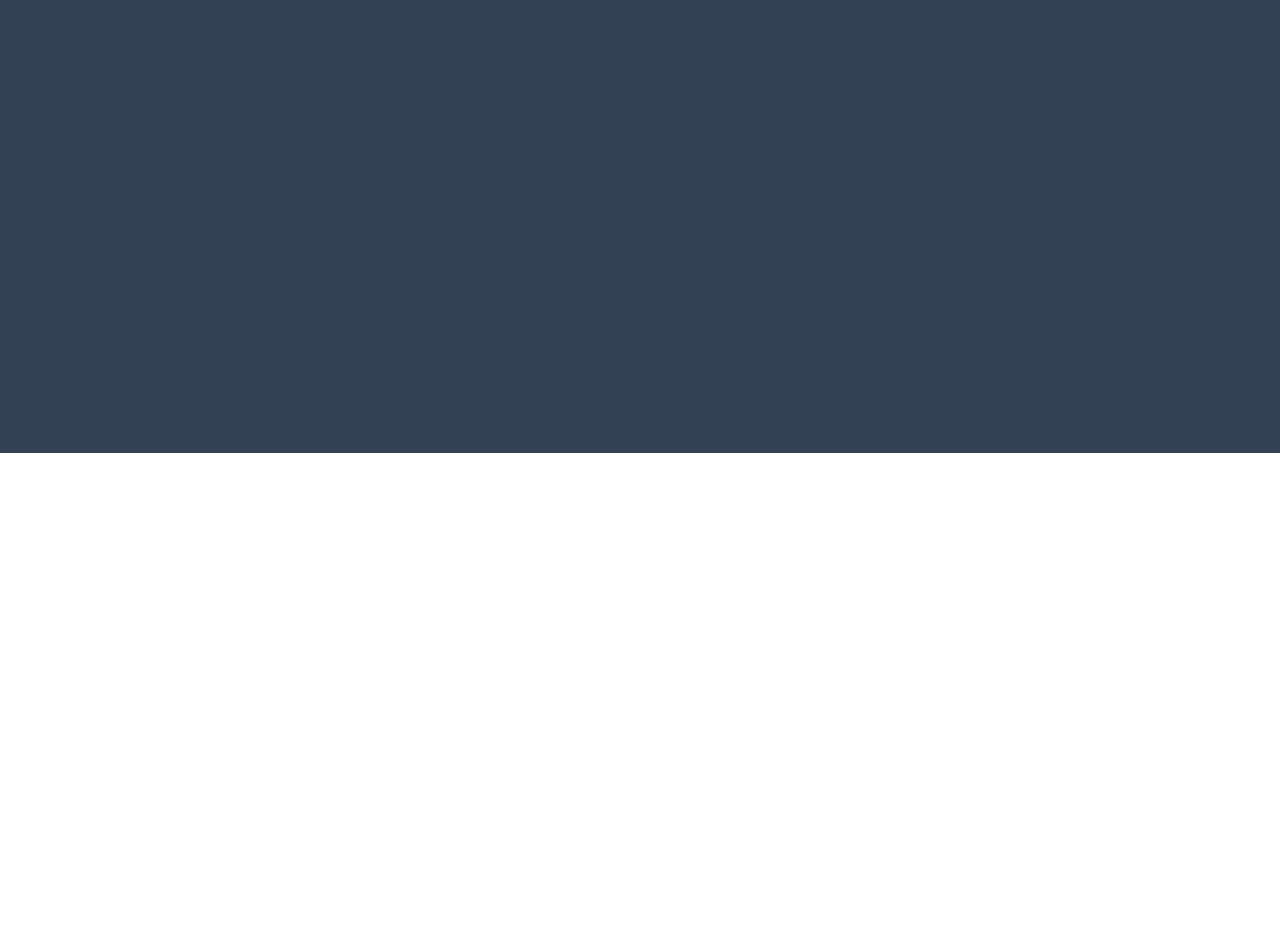
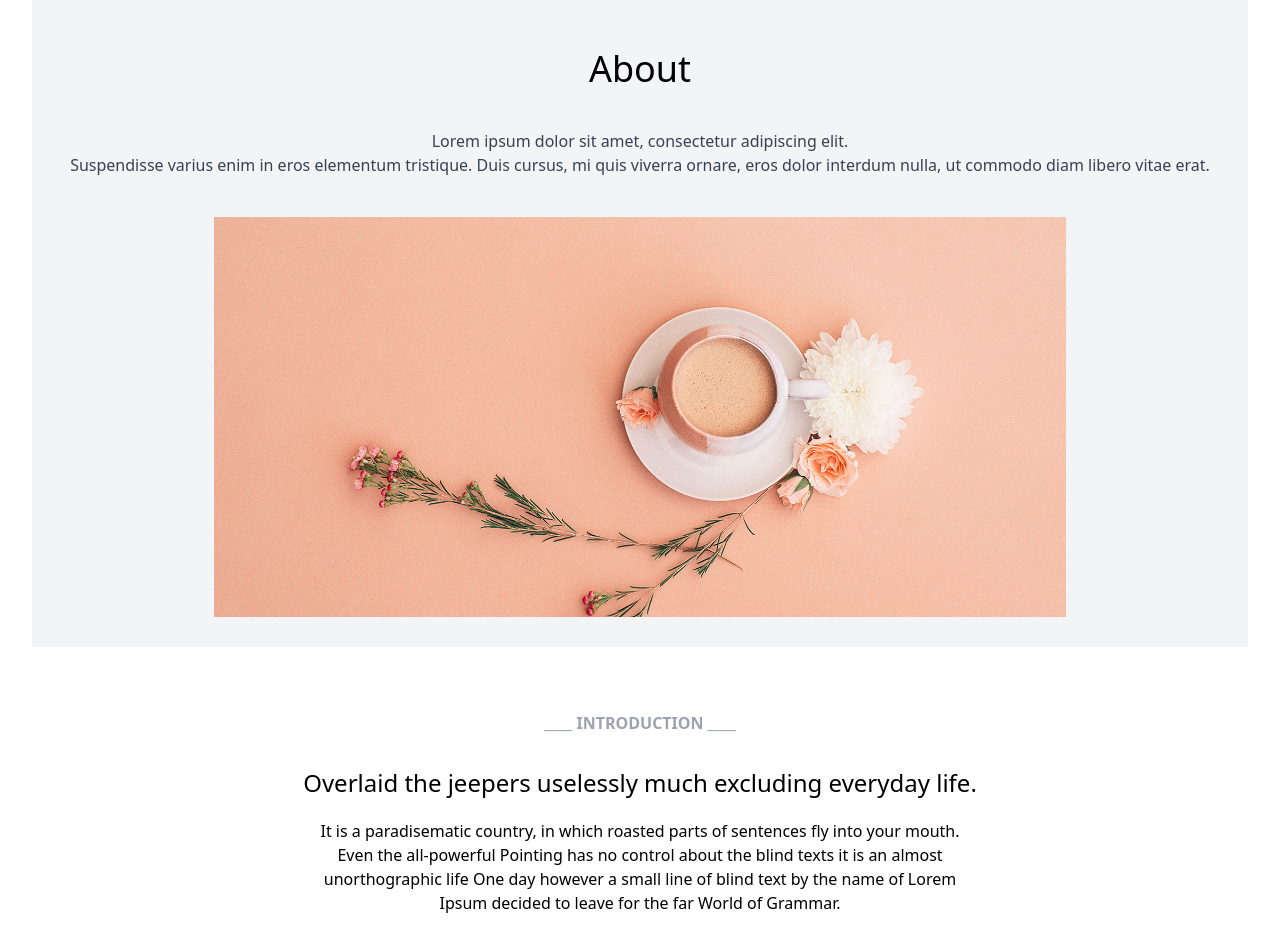
Before and after one commit to TheCoTam/coffee-style-fullstack, a React (Vite) app in the folder client/: page /about in a window 1280 px wide. Shown: the part 160-1097 px from the top of the page. Before the commit the page ends 800 px from the top, so only its background shows below. Built offline with nearby package versions, Linux system fonts and the light colour scheme.

Commit message:
hoàn thiện giao diện trang about

```diff
--- a/client/src/components/Products/header.jsx
+++ b/client/src/components/Products/header.jsx
@@ -47,7 +47,7 @@ const ProductsHeader = () => {
   });
 
   return (
-    <div className="flex flex-col items-center text-center gap-5 mt-[30px]">
+    <div className="flex flex-col items-center text-center gap-5 mt-[30px] animate-float-in">
       <p className="text-3xl font-semibold">{name}</p>
       <p className="text-gray-500">{description}</p>
       <div className="flex flex-col md:flex-row items-center justify-center gap-3 w-full">
--- a/client/src/components/Products/slider.jsx
+++ b/client/src/components/Products/slider.jsx
@@ -10,7 +10,10 @@ import SliderItem from "./slider-item";
 
 const Slider = () => {
   return (
-    <Carousel opts={{ loop: true }} className="w-[70%] sm:w-[80%]">
+    <Carousel
+      opts={{ loop: true }}
+      className="w-[70%] sm:w-[80%] animate-float-in"
+    >
       <CarouselContent>
         {blog_data.map((item, index) => (
           <CarouselItem key={index}>
--- /dev/null
+++ b/client/src/components/about/about-header.jsx
@@ -0,0 +1,22 @@
+const AboutHeader = () => {
+  return (
+    <div className="w-full lg:w-[95%] bg-gray-100 flex flex-col items-center gap-10 pt-[70px] pb-[30px]">
+      <p className="text-4xl">About</p>
+      <p className="text-center text-gray-700">
+        Lorem ipsum dolor sit amet, consectetur adipiscing elit.
+        <br /> Suspendisse varius enim in eros elementum tristique. Duis cursus,
+        mi quis viverra ornare, eros dolor interdum nulla, ut commodo diam
+        libero vitae erat.
+      </p>
+      <div className="flex items-center justify-center w-[70%] h-[400px] overflow-hidden animate-float-in">
+        <img
+          src="test-product-image.jpg"
+          alt="image"
+          className="object-cover"
+        />
+      </div>
+    </div>
+  );
+};
+
+export default AboutHeader;
--- /dev/null
+++ b/client/src/components/about/about-introduction.jsx
@@ -0,0 +1,60 @@
+const AboutIntroduction = () => {
+  return (
+    <div className="flex flex-col items-center gap-8 w-full animate-float-in">
+      <div className="flex items-center text-gray-400 gap-1">
+        <p>____</p>
+        <p className="uppercase font-semibold">introduction</p>
+        <p>____</p>
+      </div>
+      <div className="flex flex-col items-center text-center gap-5">
+        <p className="text-2xl">
+          Overlaid the jeepers uselessly much excluding everyday life.
+        </p>
+        <p className="w-[90%] md:w-[70%] lg:w-1/2">
+          It is a paradisematic country, in which roasted parts of sentences fly
+          into your mouth.
+          <br /> Even the all-powerful Pointing has no control about the blind
+          texts it is an almost unorthographic life One day however a small line
+          of blind text by the name of Lorem Ipsum decided to leave for the far
+          World of Grammar.
+        </p>
+      </div>
+      <div className="flex w-[80%] gap-10 items-center">
+        <div className="space-y-5 w-1/2 shrink-0">
+          <p className="text-2xl">
+            Overlaid the jeepers uselessly much excluding everyday life.
+          </p>
+          <p>
+            It is a paradisematic country, in which roasted parts of sentences
+            fly into your mouth. Even the all-powerful Pointing has no control
+            about the blind texts it is an almost unorthographic life One day
+            however a small line of blind text by the name of Lorem Ipsum
+            decided to leave for the far World of Grammar.
+          </p>
+        </div>
+        <div className="flex items-center justify-center overflow-hidden w-[460px] h-[380px]">
+          <img src="/test-product-image.jpg" alt="" className="object-cover" />
+        </div>
+      </div>
+      <div className="flex w-[80%] gap-10 items-center">
+        <div className="space-y-5 w-1/2 shrink-0">
+          <p className="text-2xl">
+            Overlaid the jeepers uselessly much excluding everyday life.
+          </p>
+          <p>
+            It is a paradisematic country, in which roasted parts of sentences
+            fly into your mouth. Even the all-powerful Pointing has no control
+            about the blind texts it is an almost unorthographic life One day
+            however a small line of blind text by the name of Lorem Ipsum
+            decided to leave for the far World of Grammar.
+          </p>
+        </div>
+        <div className="flex items-center justify-center overflow-hidden w-[460px] h-[380px]">
+          <img src="/test-product-image.jpg" alt="" className="object-cover" />
+        </div>
+      </div>
+    </div>
+  );
+};
+
+export default AboutIntroduction;
--- /dev/null
+++ b/client/src/components/about/about-parallax.jsx
@@ -0,0 +1,7 @@
+const AboutParallax = () => {
+  return (
+    <div className="bg-[url('./parallax.jpg')] bg-cover bg-no-repeat bg-center h-[400px] md:h-[500px] bg-fixed w-[100vw] relative left-[calc(-50vw_+_50%)]"></div>
+  );
+};
+
+export default AboutParallax;
--- /dev/null
+++ b/client/src/components/about/history-item.jsx
@@ -0,0 +1,17 @@
+const HistoryItem = ({ title, desc, time }) => {
+  return (
+    <div className="flex flex-col items-center text-center gap-3">
+      <p className="font-semibold text-gray-400">{time}</p>
+      <p className="text-lg">{title}</p>
+      <p className="text-sm text-gray-500 w-[90%] sm:w-[70%] md:w-[50%] lg:w-[30%]">
+        {desc}
+      </p>
+      <div className="flex flex-col items-center mt-5">
+        <div className="w-[200px] h-[1px] bg-slate-100"></div>
+        <div className="w-[1px] h-[70px] bg-slate-100"></div>
+      </div>
+    </div>
+  );
+};
+
+export default HistoryItem;
--- /dev/null
+++ b/client/src/components/about/history.jsx
@@ -0,0 +1,42 @@
+import HistoryItem from "./history-item";
+
+const DATA = [
+  {
+    title: "One day however a small line",
+    desc: "It is a paradisematic country, in which roasted parts of sentences fly into your mouth. Even the all-powerful Pointing has no control about the blind texts it is an almost unorthographic life One day however a small line of blind text by the name of Lorem Ipsum.",
+    time: "October 2018",
+  },
+  {
+    title: "Overlaid the jeepers uselessly",
+    desc: "It is a paradisematic country, in which roasted parts of sentences fly into your mouth. Even the all-powerful Pointing has no control about the blind texts it is an almost unorthographic life One day however a small line of blind text by the name of Lorem Ipsum.",
+    time: "August 2018",
+  },
+  {
+    title: "Pointing has no control about",
+    desc: "It is a paradisematic country, in which roasted parts of sentences fly into your mouth. Even the all-powerful Pointing has no control about the blind texts it is an almost unorthographic life One day however a small line of blind text by the name of Lorem Ipsum.",
+    time: "June 2018",
+  },
+  {
+    title: "We've started CoffeeStyle.",
+    time: "November 2017",
+  },
+];
+
+const History = () => {
+  return (
+    <div className="flex flex-col items-center gap-8 w-full animate-float-in">
+      <div className="flex items-center text-gray-400 gap-1">
+        <p>____</p>
+        <p className="uppercase font-semibold">history timeline</p>
+        <p>____</p>
+      </div>
+      <div className="flex flex-col items-center gap-8">
+        {DATA.map((data, index) => (
+          <HistoryItem key={index} {...data} />
+        ))}
+      </div>
+    </div>
+  );
+};
+
+export default History;
--- a/client/src/pages/about.jsx
+++ b/client/src/pages/about.jsx
@@ -1,5 +1,17 @@
+import AboutHeader from "@/components/about/about-header";
+import AboutIntroduction from "@/components/about/about-introduction";
+import AboutParallax from "@/components/about/about-parallax";
+import History from "@/components/about/history";
+
 const About = () => {
-  return <div>About page</div>;
+  return (
+    <div className="flex flex-col items-center gap-16 my-[50px]">
+      <AboutHeader />
+      <AboutIntroduction />
+      <AboutParallax />
+      <History />
+    </div>
+  );
 };
 
 export default About;
```
